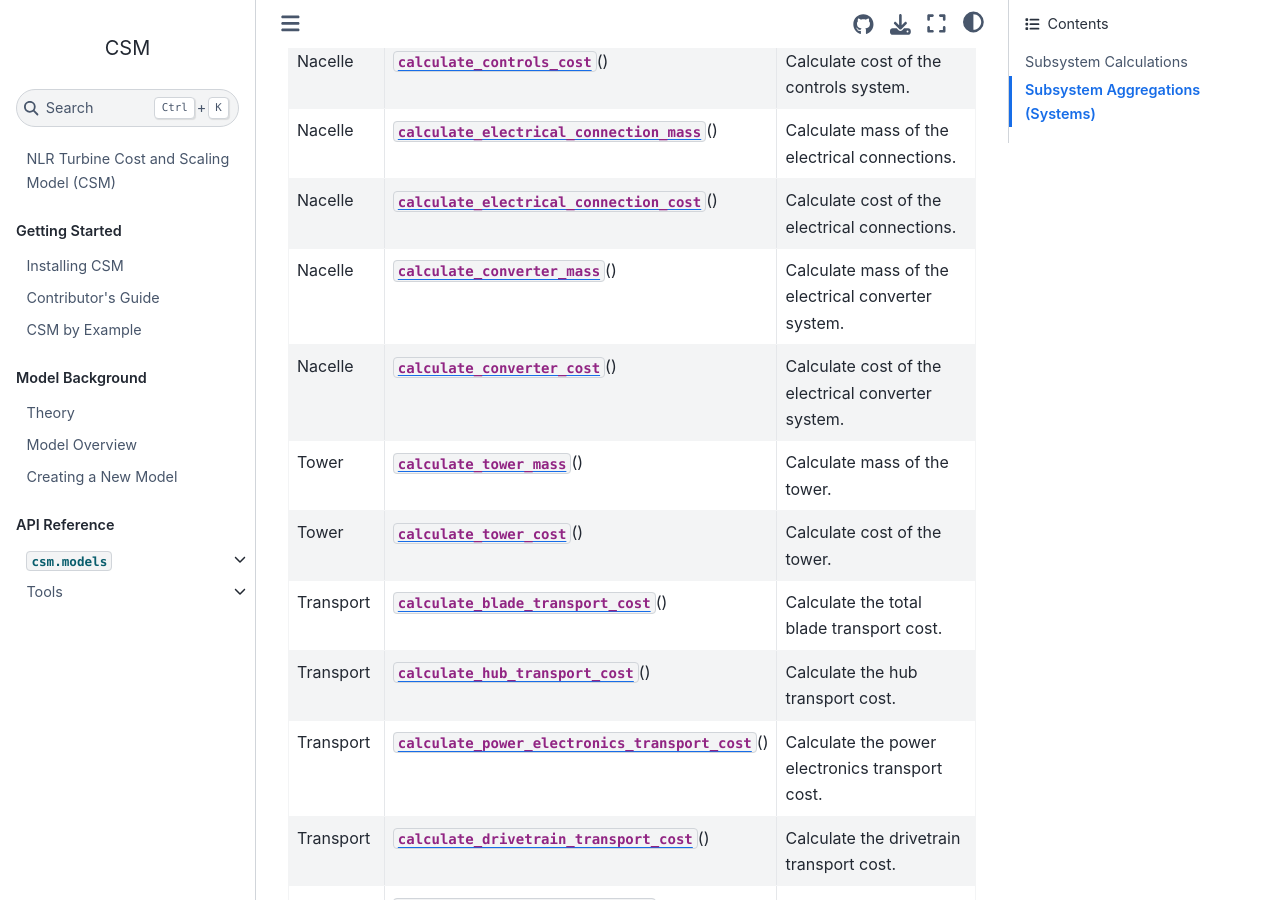
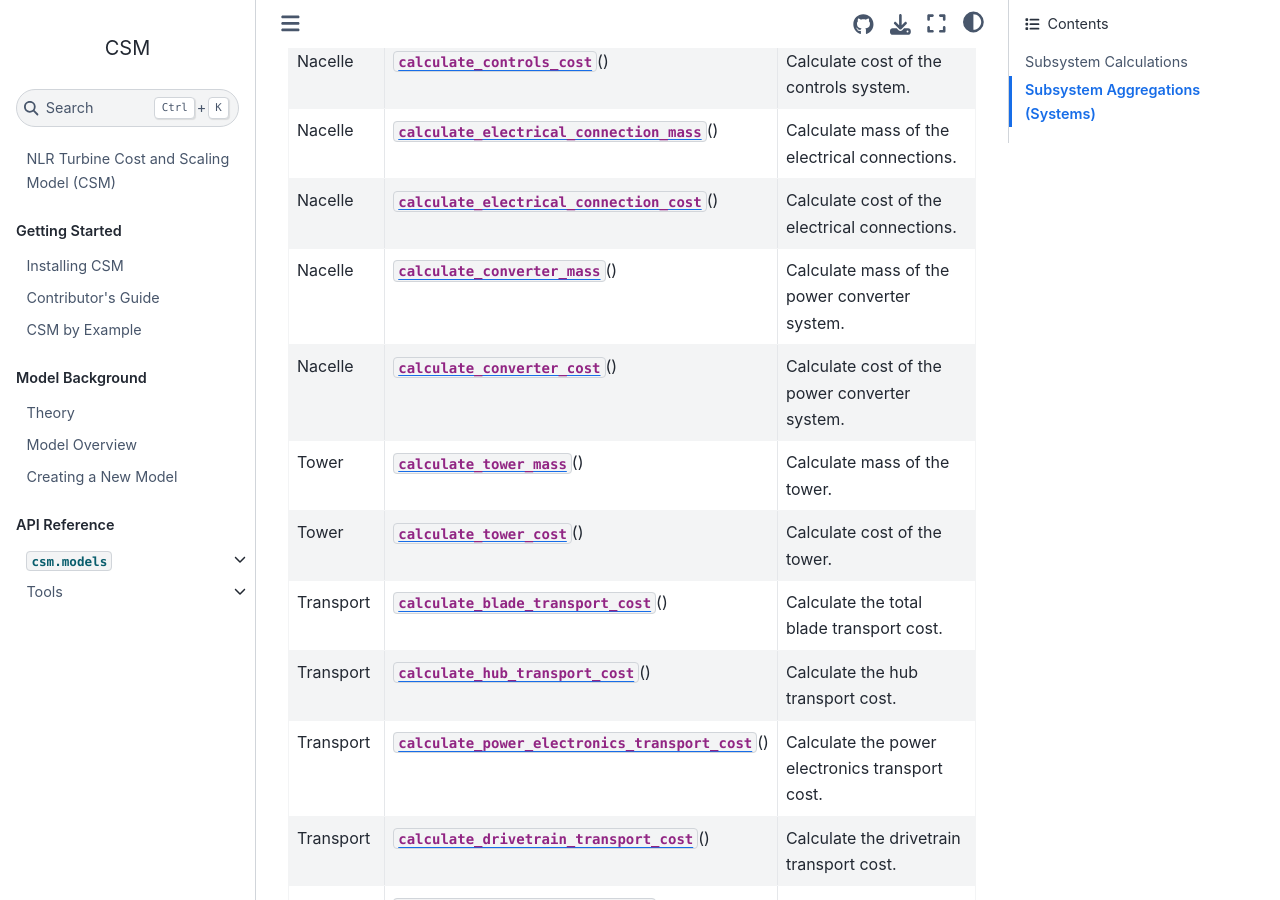
Before and after one commit to NLRWindSystems/CSM, a Jupyter Book: the page built from docs/api/models/_base_calculations.md, in a window 1280 px wide and 900 px high, scrolled down 2637 px. Built offline with Jupyter Book 1.0.4 settings and Sphinx 7.4.7 and the Sphinx Book theme 1.1.4, drawn with Linux system fonts in a browser that asks for light colours.

```diff
--- a/docs/api/models/_base_calculations.md
+++ b/docs/api/models/_base_calculations.md
@@ -42,8 +42,8 @@ values use:math:`kg` for mass and :math:`USD` for cost. Any other values will ha
 | Nacelle | [`calculate_controls_cost`](#csm.models.CSMBase.calculate_controls_cost)() | Calculate cost of the controls system. |
 | Nacelle | [`calculate_electrical_connection_mass`](#csm.models.CSMBase.calculate_electrical_connection_mass)() | Calculate mass of the electrical connections. |
 | Nacelle | [`calculate_electrical_connection_cost`](#csm.models.CSMBase.calculate_electrical_connection_cost)() | Calculate cost of the electrical connections. |
-| Nacelle | [`calculate_converter_mass`](#csm.models.CSMBase.calculate_converter_mass)() | Calculate mass of the electrical converter system. |
-| Nacelle | [`calculate_converter_cost`](#csm.models.CSMBase.calculate_converter_cost)() | Calculate cost of the electrical converter system. |
+| Nacelle | [`calculate_converter_mass`](#csm.models.CSMBase.calculate_converter_mass)() | Calculate mass of the power converter system. |
+| Nacelle | [`calculate_converter_cost`](#csm.models.CSMBase.calculate_converter_cost)() | Calculate cost of the power converter system. |
 | Tower | [`calculate_tower_mass`](#csm.models.CSMBase.calculate_tower_mass)() | Calculate mass of the tower. |
 | Tower | [`calculate_tower_cost`](#csm.models.CSMBase.calculate_tower_cost)() | Calculate cost of the tower. |
 | Transport | [`calculate_blade_transport_cost`](#csm.models.CSMBase.calculate_blade_transport_cost)() | Calculate the total blade transport cost. |
```
Also changed, not shown: docs/api/models/_shared_functionality.md (+1 -0 lines), docs/api/models/base.md (+5 -1 lines), docs/api/models/land_2020.md (+4 -4 lines), docs/api/models/land_2021.md (+3 -3 lines), 2 other files.
